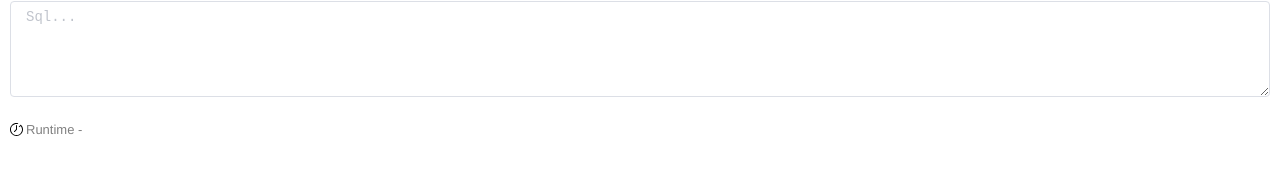
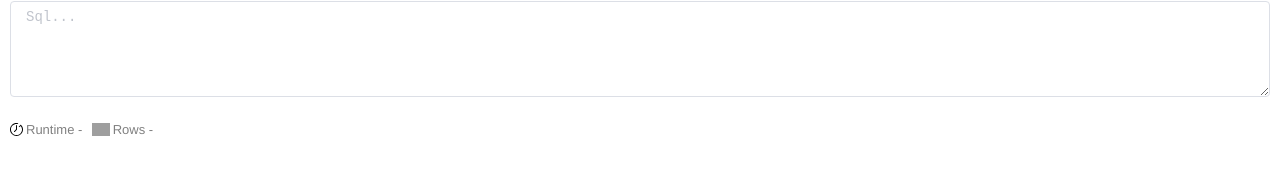
Before and after one commit to Kegann/websql, a Vue app: page /sql in a window 1280 px wide. Shown: the part 116-300 px from the top of the page. Built offline with nearby package versions, Linux system fonts and the light colour scheme; grey boxes are pictures that could not be loaded.

Commit message:
feat(sql): add rows counter
Change-Id: Ia431c9c01b6dc6d3fdd993a6a3114c2634628b14

```diff
--- a/src/views/Sql/index.vue
+++ b/src/views/Sql/index.vue
@@ -24,6 +24,8 @@
     <div class="sql-resbar">
       <img src="@/static/clock0.svg" height="13">
       <span class="sql-resbar-title">Runtime {{bar_cnt}}</span>
+      <img src="@/static/list0.svg" height="13">
+      <span class="sql-resbar-title">Rows {{bar_rows}}</span>
     </div>
     <div class="sql-cnt" v-show="loading">
         {{timeCnt}}
@@ -85,7 +87,8 @@ export default {
       cnt: 0,
       loading_txt: "",
       interval_id: null,
-      bar_cnt: "-"
+      bar_cnt: "-",
+      bar_rows: "-",
     } },
   computed: {
     timeCnt() {
@@ -112,7 +115,8 @@ export default {
     },
     //向后端发起请求，查询sql语句
     post_query() {
-      this.bar_cnt = "running..."
+      this.bar_cnt = "running...";
+      this.bar_rows = "-";
       var that = this;
       this.interval_id = setInterval(function(){
         that.cnt ++;
@@ -140,6 +144,7 @@ export default {
         this.loading = false
         this.loading_txt = ""
         this.res = response.data.res.data
+        this.bar_rows = this.res.length;
         this.header = response.data.res.header
         this.total = this.res.length
         this.res_header = response.data.res
@@ -329,6 +334,7 @@ export default {
   align-items: center;
   &-title {
     margin-left: 3px;
+    margin-right: 10px;
   }
 }
 
```
